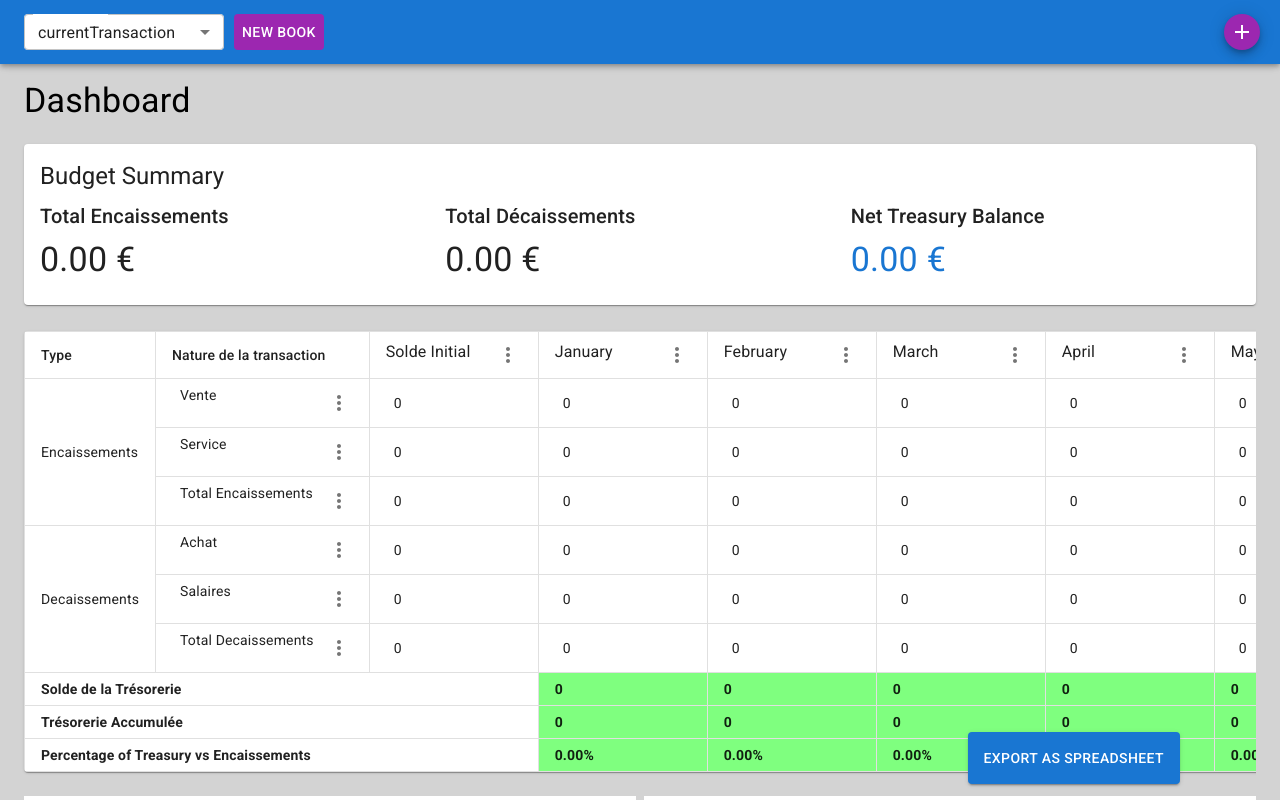
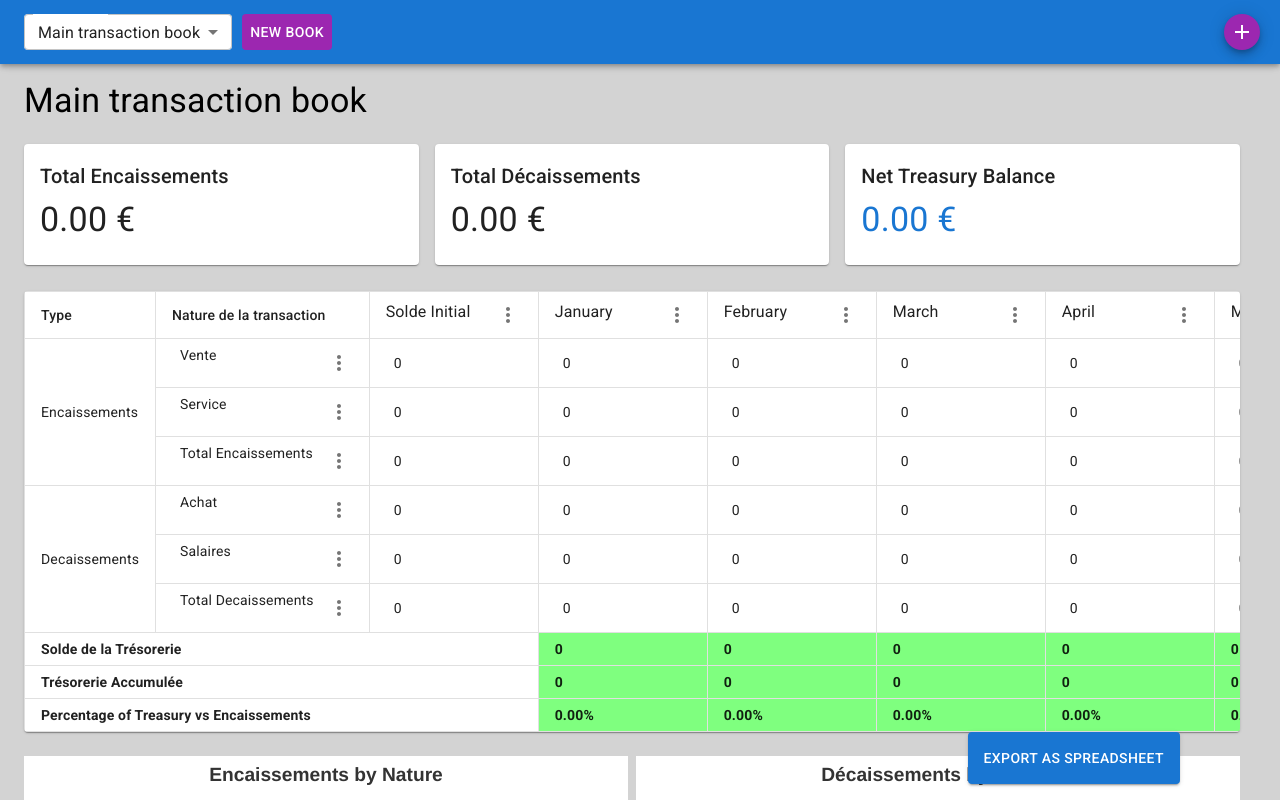
Before and after one commit to ljh-serius/treasury-management, a React (Create React App) app: page / in a window 1280 px wide. Shown: the top 800 px of the page. Built offline with nearby package versions, Linux system fonts and the light colour scheme.

Commit message:
Ok everything ok

```diff
--- a/src/components/BudgetSummary.js
+++ b/src/components/BudgetSummary.js
@@ -10,39 +10,44 @@ const BudgetSummary = ({ transactions }) => {
     const netTreasuryBalance = monthlyTreasury.reduce((acc, curr) => acc + curr, 0);
 
     return (
-    <Card sx={{ margin: '10px 0 10px 0' }}>
-      <CardContent>
-        <Typography variant="h5" align="left" gutterBottom>
-          Budget Summary
-        </Typography>
         <Grid container spacing={2}>
             <Grid item xs={12} md={4}>
+                <Card sx={{ margin: '10px 0' }}>
+                    <CardContent>
                         <Typography variant="h6" align="left" gutterBottom>
                             Total Encaissements
                         </Typography>
                         <Typography variant="h4" align="left">
                             {totalEncaissements.toFixed(2)} €
                         </Typography>
+                    </CardContent>
+                </Card>
             </Grid>
             <Grid item xs={12} md={4}>
+                <Card sx={{ margin: '10px 0' }}>
+                    <CardContent>
                         <Typography variant="h6" align="left" gutterBottom>
                             Total Décaissements
                         </Typography>
                         <Typography variant="h4" align="left">
                             {totalDecaissements.toFixed(2)} €
                         </Typography>
+                    </CardContent>
+                </Card>
             </Grid>
             <Grid item xs={12} md={4}>
+                <Card sx={{ margin: '10px 0' }}>
+                    <CardContent>
                         <Typography variant="h6" align="left" gutterBottom>
                             Net Treasury Balance
                         </Typography>
                         <Typography variant="h4" align="left" color={netTreasuryBalance < 0 ? 'error' : 'primary'}>
                             {netTreasuryBalance.toFixed(2)} €
                         </Typography>
+                    </CardContent>
+                </Card>
             </Grid>
         </Grid>
-      </CardContent>
-    </Card>
     );
 };
 
--- a/src/components/Dashboard.js
+++ b/src/components/Dashboard.js
@@ -22,10 +22,10 @@ const Dashboard = () => {
   const isMobile = useMediaQuery(theme.breakpoints.down('sm'));
 
   const [transactions, setTransactions] = useState(() => {
-    const savedTransactions = localStorage.getItem('currentTransaction');
+    const savedTransactions = localStorage.getItem('Main transaction book');
     return savedTransactions ? JSON.parse(savedTransactions) : initialTransactions;
   });
-  const [transactionName, setTransactionName] = useState('currentTransaction');
+  const [transactionName, setTransactionName] = useState('Main transaction book');
   const [availableTransactions, setAvailableTransactions] = useState([]);
   const [snackbarMessage, setSnackbarMessage] = useState('');
   const [snackbarOpen, setSnackbarOpen] = useState(false);
@@ -113,13 +113,13 @@ const Dashboard = () => {
       </AppBar>
       <Container maxWidth="xl" sx={{ paddingTop: isMobile ? 3 : 10, maxWidth: '100%' }}>
         <Typography variant="h4" align="left" gutterBottom>
-          Dashboard
+          {transactionName}
         </Typography>
-        <Grid container spacing={2}>
+        <Grid container spacing={2} width="100%">
           <Grid item xs={12}>
             <BudgetSummary transactions={transactions}></BudgetSummary>
           </Grid>
-          <Grid item xs={12} style={{ margin: '0 auto', overflowX: 'auto' }}>
+          <Grid item xs={12} style={{ margin: '0 auto' }}>
             <TreasuryTable
               transactions={transactions}
               setTransactions={setTransactions}
--- a/src/components/TransactionTable.js
+++ b/src/components/TransactionTable.js
@@ -11,7 +11,7 @@ const TransactionTable = ({
   highlightedRow, highlightedMonth, highlightedCumulativeMonth
 }) => {
   return (
-    <TableContainer component={Paper} sx={{ overflowX: 'auto', width: '100vw' }}>
+    <TableContainer component={Paper} sx={{ overflowX: 'auto', width: '100%' }}>
       <Table sx={{ minWidth: 650, width: '100vw' }} size="small" aria-label="a dense table">
         <TableHead>
           <TableRow>
```
Lines whose indentation alone changed are shown as unchanged.
